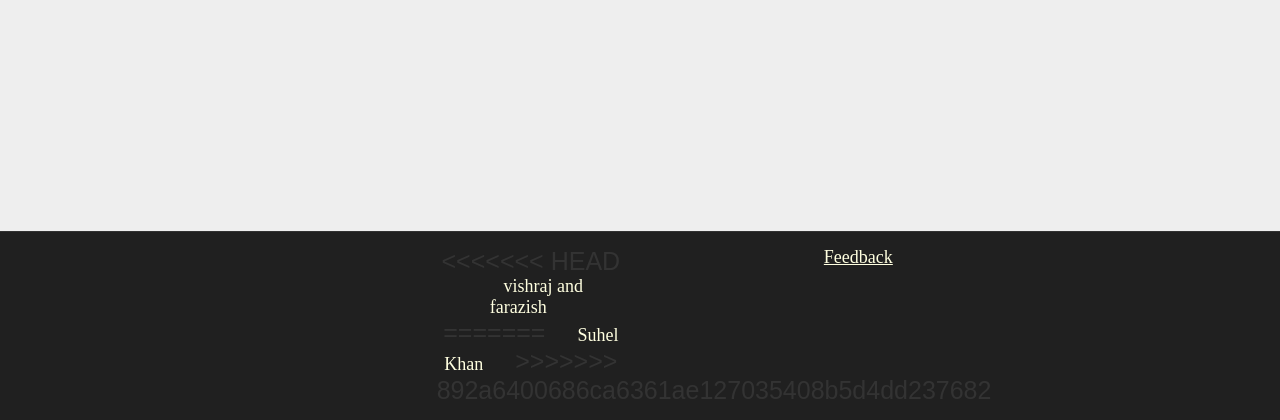
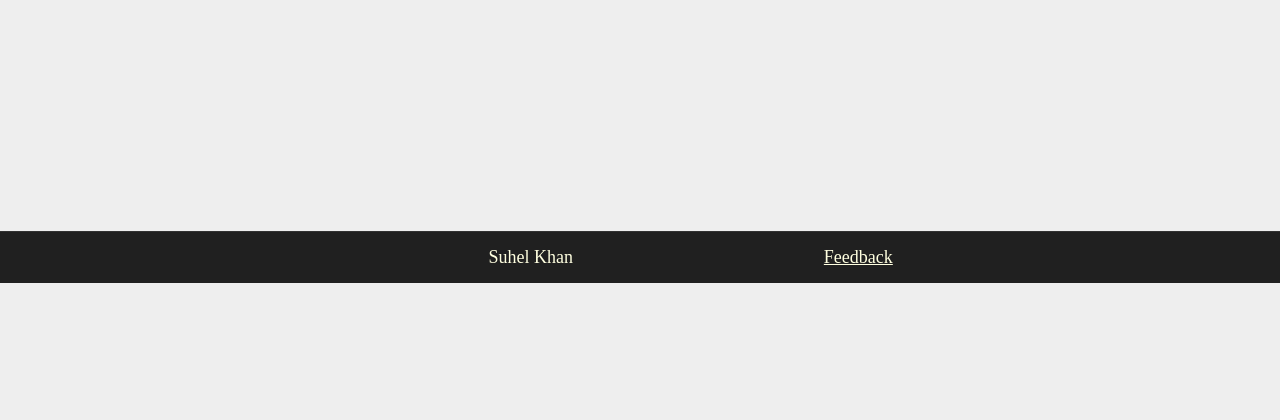
Before and after one commit to SuhelKhanCA/QueezApp, a PHP site: page /account.php in a window 1280 px wide. Shown: the part 432-852 px from the top of the page. After the commit the page ends 715 px from the top, so only its background shows below. Run offline with PHP 8.4, Linux system fonts and the light colour scheme; the visitor is signed in with stand-in values (Sample User, id 1); some web fonts are replaced.

Commit message:
completed

```diff
--- a/account.php
+++ b/account.php
@@ -582,11 +582,7 @@ if (@$_GET['q'] == 3) {
 <div class="row footer">
  <div class="col-md-4 box"></div>
 <div class="col-md-2 box">
-<<<<<<< HEAD
-<a   style="color:lightyellow;" onmouseover="this.style('color:yellow')" >vishraj and farazish</a>
-=======
 <a   style="color:lightyellow;" onmouseover="this.style('color:yellow')" >Suhel Khan</a>
->>>>>>> 892a6400686ca6361ae127035408b5d4dd237682
 </div>
 
 <div class="col-md-4 box">
--- a/feedback.php
+++ b/feedback.php
@@ -134,7 +134,7 @@ else {
 <div class="row footer">
   <div class="col-md-2 box"></div>
 <div class="col-md-6 box">
-<span href="#" data-target="#login" style="color:lightyellow">vishraj and farazish<br><br></span></div>
+<span href="#" data-target="#login" style="color:lightyellow">Suhel Khan<br><br></span></div>
 <div class="col-md-2 box">
 <span href="feedback.php" style="color:lightyellow;text-decoration:underline" onmouseover="this.style('color:yellow')">Feedback</span></div>
 
--- a/indexion.html
+++ b/indexion.html
@@ -95,7 +95,7 @@
 
 
     <footer class="u-align-center u-clearfix u-footer u-grey-80 u-footer" id="sec-d9a8"><div class="u-clearfix u-sheet u-sheet-1">
-        <p class="u-small-text u-text u-text-variant u-text-1">VISHAL RAJANI &amp; MOHD. FARAZ ALAM</p>
+        <p class="u-small-text u-text u-text-variant u-text-1">Suhel Khan</p>
       </div></footer>
     <section class="u-backlink u-clearfix u-grey-80">
       <a class="u-link" href="https://nicepage.com/website-templates" target="_blank">
```
Also changed, not shown: README.md.
